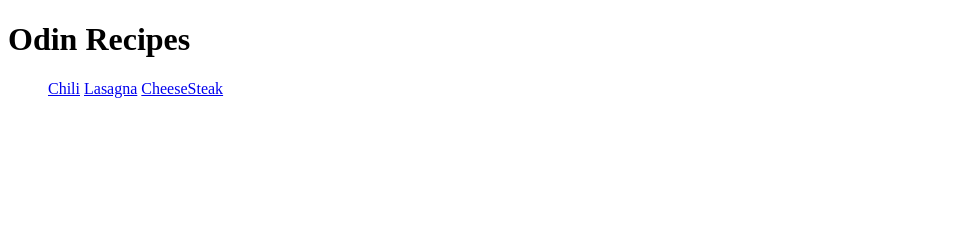
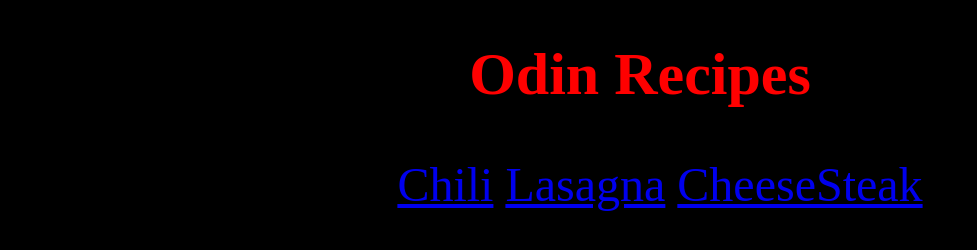
Before and after one commit to charlesciano/odin-recipes, a plain HTML site: page index.html in a window 1280 px wide. Shown: the whole page, without its empty margins (0-977 px from the left). Drawn offline with Linux system fonts and the light colour scheme.

Commit message:
created css file

```diff
--- a/index.html
+++ b/index.html
@@ -4,6 +4,7 @@
   <meta charset="UTF-8">
   <meta http-equiv="X-UA-Compatible" content="IE=edge">
   <meta name="viewport" content="width=device-width, initial-scale=1.0">
+  <link rel="stylesheet" href="styles.css"/>
   <title>Document</title>
 </head>
 <body>
--- /dev/null
+++ b/styles.css
@@ -0,0 +1,12 @@
+*{
+  background-color: black;
+  font-family: 'Times New Roman', Times, serif;
+}
+h1, ul{
+  font-size: 60px;
+  color: red;
+  text-align: center;
+}
+ul{
+  font-size: 48px;
+}
```
